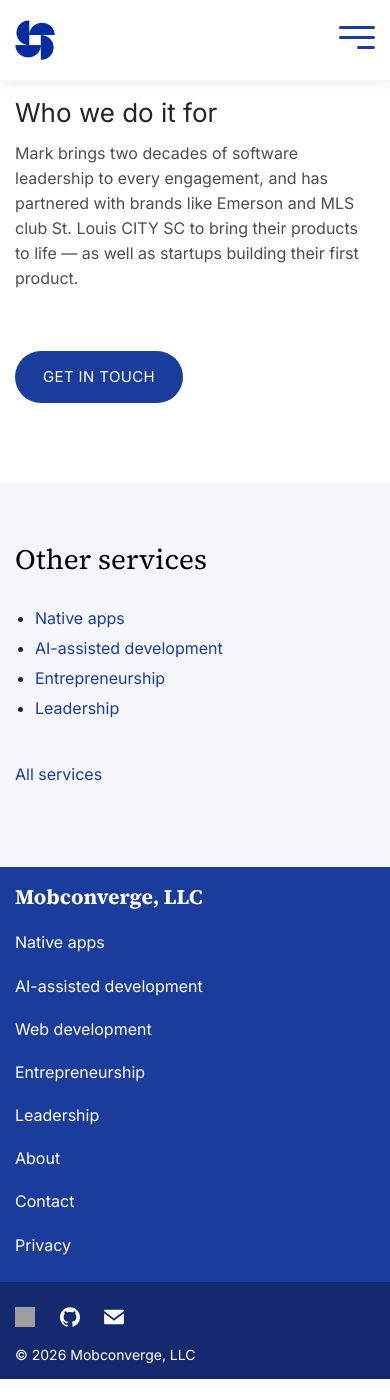
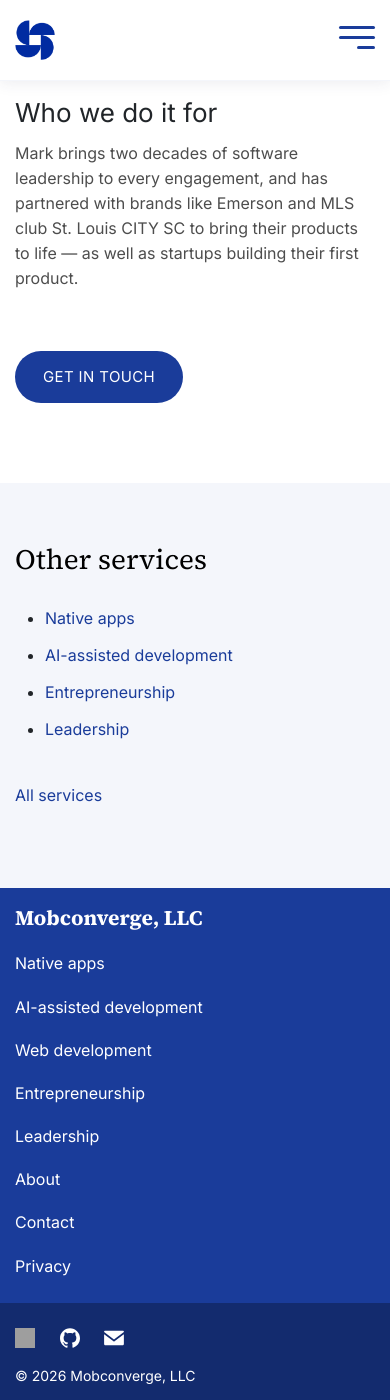
Before and after one commit to mobconverge/mobconverge.github.io, a Jekyll site: the page built from _services/web-development.md, in a window 390 px wide and 1400 px high, scrolled down 1473 px. Built offline with Jekyll 4.4.1, drawn with Linux system fonts in a browser that asks for light colours; before the commit the page ends 2852 px from its top, so only the background shows below that; grey boxes are pictures that could not be loaded.

Commit message:
Increase Other services list spacing on mobile
Co-Authored-By: Claude Sonnet 5.5 <noreply@anthropic.com>
Claude-Session: https://claude.ai/code/session_01P8NmBRKCwzG218XWsSFDba

```diff
--- a/_sass/pages/_page-service.scss
+++ b/_sass/pages/_page-service.scss
@@ -16,6 +16,10 @@
       margin-bottom: 5px;
       margin-left: 20px;
       line-height: 1.56;
+      @include media-breakpoint-down(sm) {
+        margin-bottom: 12px;
+        margin-left: 30px;
+      }
     }
   }
 }
```
